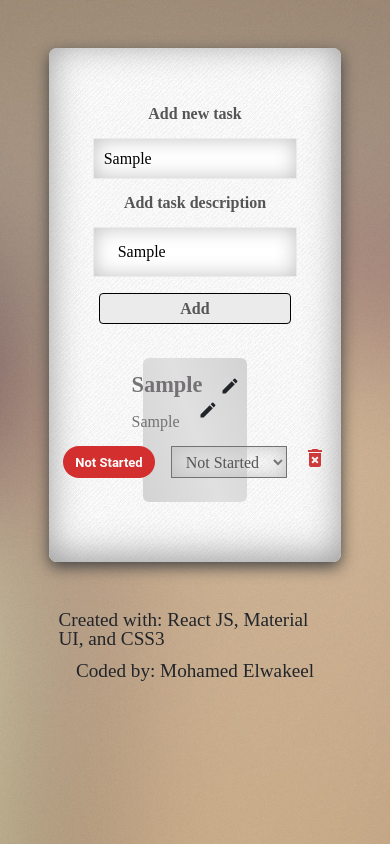
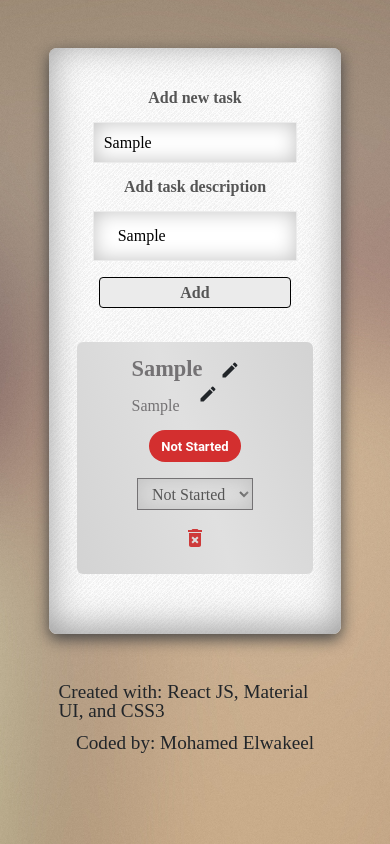
Before and after one commit to Mohamed-Elwakeel/todo-digitalhub, a React (Create React App) app: page / in a window 390 px wide. Both pictures are taken after typing "Sample", "Sample" into the empty fields and a click on the button "Add". Built offline with nearby package versions, Linux system fonts and the light colour scheme; the HTML template or start-up script is replaced by a standard one.

Commit message:
responsives of the app is done

```diff
--- a/src/Components/AddTask/AddTask.module.css
+++ b/src/Components/AddTask/AddTask.module.css
@@ -42,3 +42,9 @@
     color: red;
     font-weight: 600;
 }
+
+@media screen and (max-width: 35rem) {
+    .addTaskContainer {
+        margin-block: 1rem;
+    }
+}
--- a/src/Components/Task/Task.module.css
+++ b/src/Components/Task/Task.module.css
@@ -85,3 +85,22 @@
     padding: 2px;
     cursor: pointer;
 }
+
+@media screen and (max-width: 60em) {
+    .taskContainer {
+        width: 80%;
+    }
+}
+
+@media screen and (max-width: 40em) {
+    .taskContainer {
+        width: 100%;
+    }
+}
+
+@media screen and (max-width: 27em) {
+    .btnSection {
+        align-items: center;
+        flex-direction: column;
+    }
+}
```
